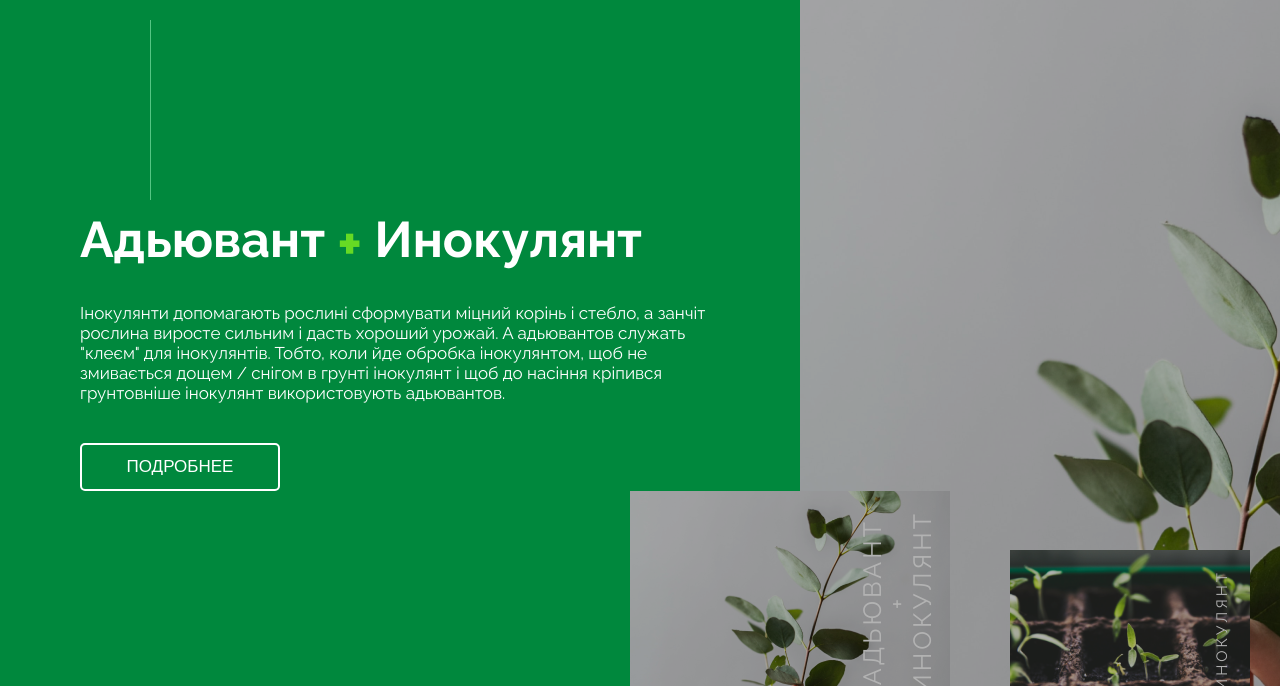
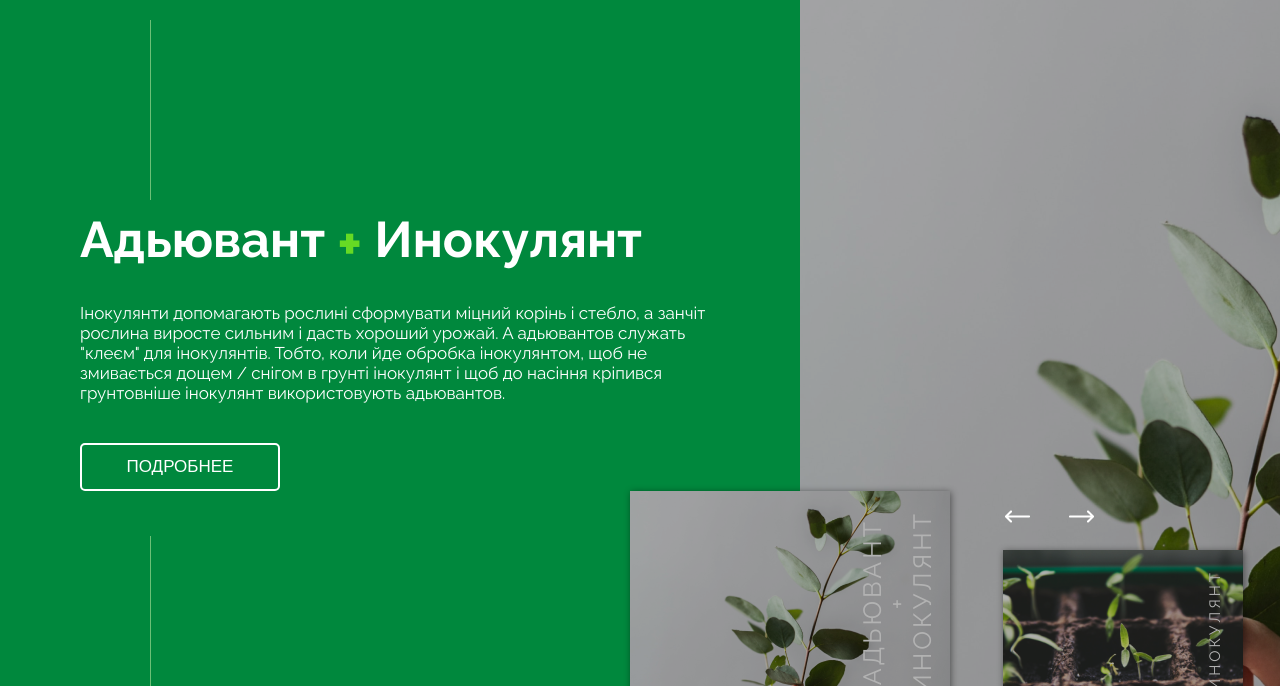
Before and after one commit to Mistinget/Biona, a plain HTML site: page index.html in a window 1280 px wide. Shown: the part 114-800 px from the top of the page. Drawn offline with Linux system fonts and the light colour scheme.

Commit message:
Buttons/shadow

```diff
--- a/css/style.css
+++ b/css/style.css
@@ -136,9 +136,20 @@ body {
     display: inline-block;
     width: 0.1rem;
     height: 18rem;
-    background-color: #54c583;
+    background-color: #6bc076;
     margin-left: 7rem;
     margin-bottom: 0.5rem;
+}
+
+.card-container::after {
+    content: "";
+    position: absolute;
+    display: block;
+    width: 0.1rem;
+    height: 25rem;
+    background-color: #6bc076;
+    top: 65rem;
+    left: 15rem;
 }
 
 .card-header {
@@ -182,17 +193,16 @@ body {
     margin-left: 55rem;
 }
 
-.block-container::before {}
-
 .inner-container {
     position: relative;
     display: flex;
     width: 23.8rem;
+    box-shadow: 1px 1px 0.4em #00000077;
 }
 
 .inner-container:first-child {
     width: 32rem;
-    margin-right: 20px;
+    margin-right: 5px;
 }
 
 .inner-container::after {
@@ -205,6 +215,32 @@ body {
     right: 0;
     bottom: 0;
     z-index: 0;
+}
+
+.button-wraper {
+    position: absolute;
+    top: 61rem;
+    left: 99.7rem;
+}
+
+.button-arrow {
+    height: 4rem;
+    width: 4rem;
+    font-size: 0;
+    cursor: pointer;
+    background-repeat: no-repeat;
+    background-position: center center;
+    background-color: transparent;
+    border: none;
+}
+
+.left {
+    background-image: url("../img/arrow_left.png");
+}
+
+.right {
+    background-image: url("../img/arrow_right.png");
+    margin-left: 2rem;
 }
 
 .inner-txt {
--- a/index.html
+++ b/index.html
@@ -65,6 +65,10 @@
                     <img src="img/img1_s.png" class="inner-img" alt="">
                     <div class="vertical-text inner-txt1">Адьювант <br>+<br> инокулянт</div>
                 </div>
+                <div class="button-wraper">
+                    <button type="submit" class="button-arrow left">Назад</button>
+                    <button type="submit" class="button-arrow right">Вперёд</button>
+                </div>
                 <div class="inner-container  small">
                     <img src="img/img2_s.png" class="inner-img" alt="">
                     <div class="vertical-text inner-txt">инокулянт</div>
@@ -83,5 +87,6 @@
         </section>
     </main>
 </body>
+<footer></footer>
 
 </html>
```
